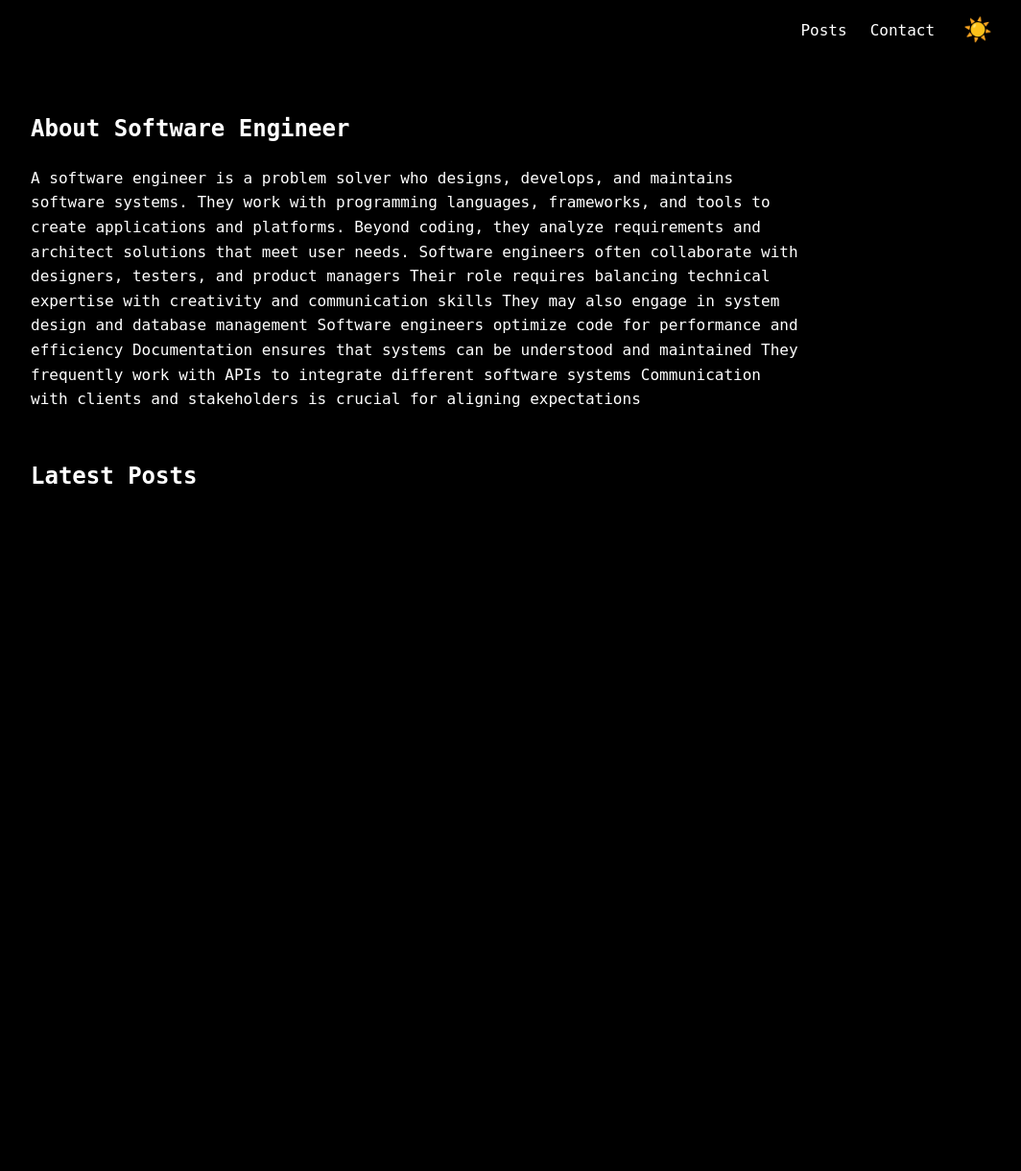
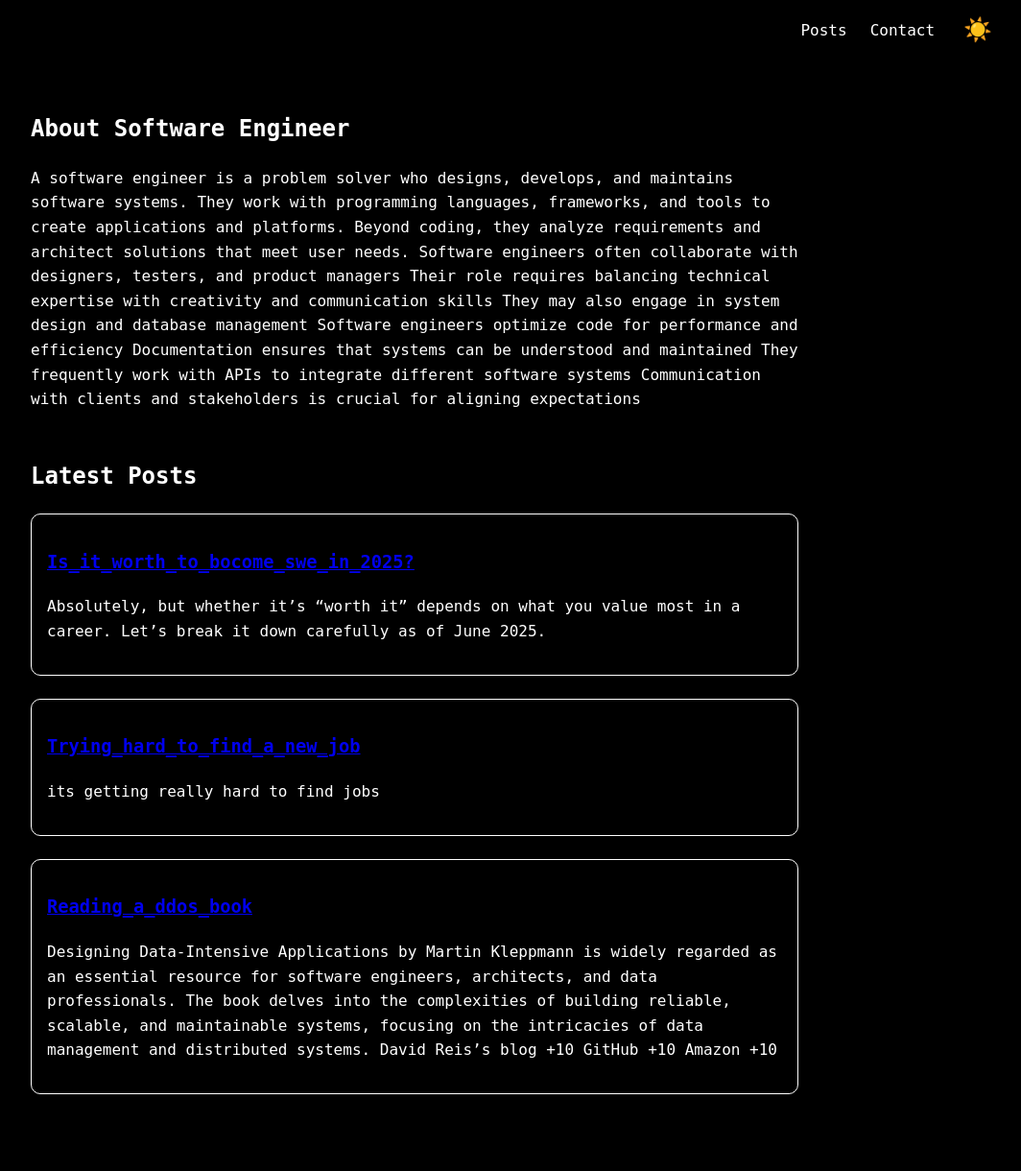
Before and after one commit to snowAvocado/snowAvocado.github.io, a Jekyll site: the page built from index.html, in a window 1280 px wide. Shown: the whole page at 96% size, without its empty margins (208-1272 px from the left). Built offline with Jekyll 4.4.1, drawn with Linux system fonts in a browser that asks for light colours; before the commit the page ends 900 px from its top, so only the background shows below that; some of the changed lines change nothing that is shown.

Commit message:
update boiler plate

```diff
--- /dev/null
+++ b/_posts/2023-01-21-Reading_a_ddos_book.md
@@ -0,0 +1,75 @@
+---
+layout: default
+author: snow
+---
+
+Designing Data-Intensive Applications by Martin Kleppmann is widely regarded as an essential resource for software engineers, architects, and data professionals. The book delves into the complexities of building reliable, scalable, and maintainable systems, focusing on the intricacies of data management and distributed systems.
+David Reis's blog
++10
+GitHub
++10
+Amazon
++10
+
+📘 Overview
+
+Kleppmann's book provides a comprehensive exploration of data systems, covering topics such as:
+
+Data Models and Query Languages: Understanding the foundational structures of data and how to interact with them effectively.
+
+Storage and Retrieval: Examining how data is stored, indexed, and retrieved in various systems.
+Lay it Flat Publishing Group
+
+Replication and Partitioning: Strategies for ensuring data availability and scalability across distributed systems.
+
+Transactions and Consistency: Managing data integrity and consistency in the face of failures and concurrent operations.
+
+Stream Processing and Batch Processing: Techniques for handling real-time and historical data processing needs.
+
+🧠 Key Insights
+
+Reliability: Systems should function correctly even when faults occur, including hardware failures, software bugs, and human errors.
+David Reis's blog
++1
+
+Scalability: Maintaining performance as the system grows, ensuring that it can handle increased loads without degradation.
+
+Maintainability: Designing systems that are easy to understand, modify, and extend over time.
+
+Kleppmann emphasizes the importance of understanding the trade-offs between different architectural choices and the impact of these decisions on system behavior and performance.
+Medium
+
+🧭 Who Should Read It?
+
+This book is particularly beneficial for:
+Joao Junior
++3
+O'Reilly Media
++3
+Amazon
++3
+
+Software Engineers and Architects: Those involved in designing and building data-intensive applications.
+lp.scylladb.com
+
+Technical Managers: Individuals responsible for overseeing data-driven projects and teams.
+bennadel.com
++1
+
+Data Professionals: Those working with large-scale data systems and seeking a deeper understanding of underlying principles.
+
+While the book assumes a foundational knowledge of computer science concepts, it is accessible to readers with practical experience in software development and a keen interest in data systems.
+Medium
+
+📚 Further Reading and Resources
+
+Book Summary: A detailed summary of the book's content can be found on Medium, providing insights into its key concepts and discussions.
+Medium
+
+Personal Reflections: An individual’s perspective on the book highlights its value in understanding data systems and its applicability to real-world scenarios.
+Medium
+
+Detailed Notes: Comprehensive notes on the book's chapters are available, offering a structured overview of its content.
+GitHub
+
+In summary, Designing Data-Intensive Applications is a seminal work that equips professionals with the knowledge to navigate the complexities of modern data systems. Its blend of theoretical foundations and practical insights makes it a valuable resource for anyone involved in the design and implementation of data-driven applications
--- /dev/null
+++ b/_posts/2024-08-21-trying_hard_to_find_a_new_job.md
@@ -0,0 +1,6 @@
+---
+layout: default
+author: snow
+---
+
+its getting really hard to find jobs
--- /dev/null
+++ b/_posts/2025-08-21-is_it_worth_to_bocome_swe_in_2025?.md
@@ -0,0 +1,52 @@
+---
+layout: default
+author: snow
+---
+
+Absolutely, but whether it’s “worth it” depends on what you value most in a career. Let’s break it down carefully as of June 2025.
+
+1. Job Market & Demand
+
+High demand: Software engineering (SWE) continues to be in demand globally. AI, cloud computing, cybersecurity, and mobile/web development are particularly hot areas.
+
+Remote opportunities: Companies are still offering remote or hybrid work, which increases flexibility.
+
+Competition: While demand is strong, top-tier roles (FAANG, top startups) are competitive and often require strong coding, system design, and sometimes AI/ML skills.
+
+2. Salary & Compensation
+
+Global average: SWE salaries are still above average in most countries. For example, in the U.S., median SWE salaries range from $110k–$150k for mid-level roles, with senior roles easily exceeding $200k.
+
+Equity & perks: Startups and tech giants often include stock options, bonuses, and benefits.
+
+Inflation considerations: Salaries have been keeping pace with cost of living in most developed markets, but you should check your local context.
+
+3. Career Growth & Skills
+
+SWE offers strong upward mobility: Senior Engineer → Tech Lead → Engineering Manager → CTO or Principal Engineer.
+
+Transferable skills: Coding, problem-solving, system design, and AI/ML expertise are useful even outside traditional tech companies.
+
+Learning curve: You need continuous learning due to fast-changing tech stacks (AI, cloud, Web3, etc.).
+
+4. Work-Life Balance & Stress
+
+SWE can be stressful in high-growth startups or high-pressure environments.
+
+Big tech often provides flexible hours, but crunch times (product launches, deadlines) can be intense.
+
+Remote and freelance SWE work can give more control over your schedule.
+
+5. Future Trends (2025+)
+
+AI Integration: AI tools like Copilot, ChatGPT, and others are transforming software development. You may need to adapt to AI-assisted coding.
+
+Demand in specialized areas: AI/ML, cloud infrastructure, cybersecurity, and embedded systems are growing faster than general web development.
+
+Automation Risk: Routine coding might get automated, so higher-level problem-solving, architecture, and AI-assisted development skills will be more valuable.
+
+✅ Conclusion
+
+Worth it? Yes, SWE is still a highly lucrative, in-demand, and flexible career in 2025.
+
+Maximize value: Focus on areas with strong growth (AI, cloud, cybersecurity), develop problem-solving and system design skills, and stay adaptable.
--- a/_sass/main.scss
+++ b/_sass/main.scss
@@ -89,9 +89,3 @@
   transform: translateY(-5px);
   border-color: #00bcd4;
 }
-
-/* Light mode styles */
-.body.light-mode {
-  background-color: white;
-  color: black;
-}
```
